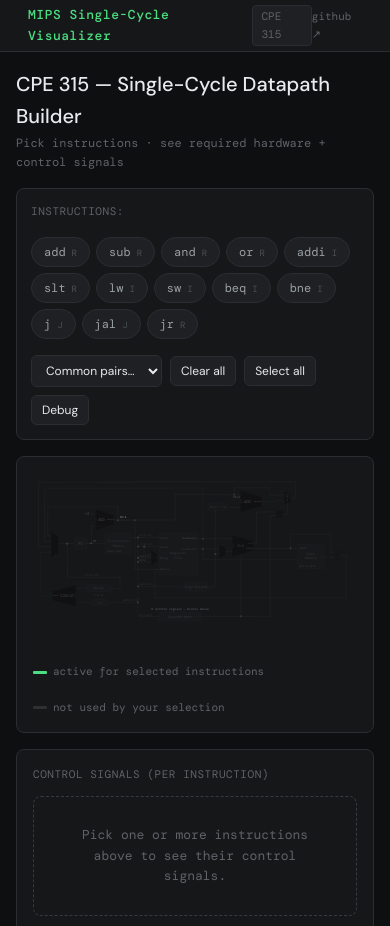
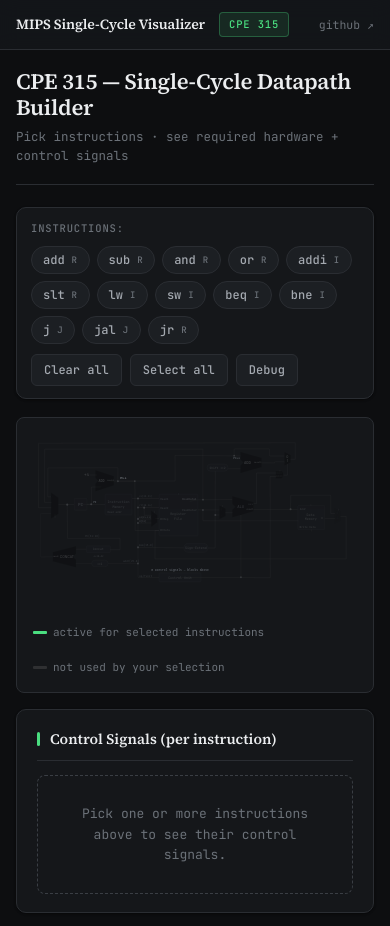
Before and after one commit to aihobbss/mips-single-cycle-visualizer, a plain HTML site: page index.html in a window 390 px wide. Shown: the top 926 px of the page. Drawn offline with nearby package versions, Linux system fonts and the light colour scheme.

Commit message:
polish: chrome-only Phase 2 — typography, chips, layout, value cells
Constraint maintained throughout: NEVER touched #dp-svg .dp-block /
.dp-wire / .dp-signal / .dp-label / .dp-field-label rules, never modified
SVG attributes, never changed --accent / --accent2 (those drive the live
wire color). Only the page chrome moved.

Chrome:
- Fonts: Inter (UI) + JetBrains Mono (code/data) + Source Serif 4 (title,
  panel titles, logo). System fallbacks for offline.
- :root: added --serif, --bg-elev, --accent-bg, --radius, --t-fast/--t-base,
  --shadow-sm/--shadow. --accent untouched.
- Body: font-smoothing, focus-visible outlines, font-feature-settings.
- Topbar: translucent blurred background, serif logo, accent-tinted CPE-315
  badge, hover transitions on the github link.
- Main: centered with max-width 1240px + margin auto.
- Header: serif title (26px), divider rule.
- Controls: tighter padding, soft elevation.
- Chips: rounded pill, smoother transitions, inner-glow selected state,
  press feedback.
- Action buttons: monospace, accent border on hover, press feedback,
  #dp-debug.active solid accent fill.
- Panels: serif titles with 3px accent left bar, soft shadow.
- Tables: tightened header letter-spacing, row hover, .dp-table td
  prefix on cell-value rules (specificity over the generic td color).
- Cards: border-color hover, elevation when open.
- Footer: centered.
- Mobile <=720px: topbar / padding / font scaling.

Functional fixes (also chrome-side):
- JS: control-table cell class derived directly from value, so 2/3/AND/NAND
  get their own classes instead of falling through to dp-cell-op.
- CSS: dark-theme tints for dp-cell-2 (purple) / dp-cell-3 (teal) /
  dp-cell-AND (info blue) / dp-cell-NAND (pink), with .dp-table td prefix
  so they win over the generic td color rule.
- Removed "Common pairs..." preset selector + handler + render fn.
- Fixed broken self-reference [dashboard/cpe315-datapath-layout-manual.svg]
  in the diagram TIP comment.
- .dp-grid: stacked single column so Control Signals + Component Activation
  tables stretch full-width and stay aligned regardless of how many
  instructions are selected (was 1fr 1fr side-by-side).

Note on prior aborted Phase 2: an earlier sweeping CSS rewrite overrode
fills/strokes inside #dp-svg .dp-block, destroying the SVG's tuned visual
language. Was rolled back to e77a9bd; this commit is the careful second
pass restricted to chrome only.

```diff
--- a/index.html
+++ b/index.html
@@ -5,26 +5,35 @@
 <meta name="viewport" content="width=device-width, initial-scale=1.0">
 <title>MIPS Single-Cycle Visualizer</title>
 <style>
-  @import url('https://fonts.googleapis.com/css2?family=DM+Mono:wght@400;500&family=DM+Sans:wght@300;400;500;600&display=swap');
+  @import url('https://fonts.googleapis.com/css2?family=Inter:wght@300;400;500;600;700&family=JetBrains+Mono:wght@400;500;600&family=Source+Serif+4:opsz,wght@8..60,500;8..60,600&display=swap');
 
   :root {
-    --bg: #0e0f11;
-    --bg2: #161719;
-    --bg3: #1e2023;
-    --border: #2a2d31;
-    --border2: #363a3f;
-    --text: #e8eaed;
-    --text2: #9aa0a6;
-    --text3: #5f6368;
-    --accent: #4ade80;
+    --bg: #0d0e10;          /* deepened paper-of-night */
+    --bg2: #15171a;
+    --bg3: #1c1f23;
+    --bg-elev: #20242a;     /* hover surfaces */
+    --border: #2a2d32;
+    --border2: #3a3e44;
+    --text: #ebedef;
+    --text2: #a4a9b0;
+    --text3: #6b7178;
+    --accent: #4ade80;      /* leave alone — drives SVG active wire color */
     --accent2: #22c55e;
+    --accent-bg: rgba(74, 222, 128, 0.10);
     --warn: #fbbf24;
     --danger: #f87171;
     --info: #60a5fa;
     --purple: #a78bfa;
     --teal: #2dd4bf;
-    --mono: 'DM Mono', monospace;
-    --sans: 'DM Sans', sans-serif;
+    --mono: 'JetBrains Mono', ui-monospace, 'Consolas', monospace;
+    --sans: 'Inter', system-ui, -apple-system, 'Segoe UI', sans-serif;
+    --serif: 'Source Serif 4', Georgia, 'Times New Roman', serif;
+    --radius:    10px;
+    --radius-sm: 6px;
+    --t-fast: 120ms cubic-bezier(0.4, 0, 0.2, 1);
+    --t-base: 200ms cubic-bezier(0.4, 0, 0.2, 1);
+    --shadow-sm: 0 1px 2px rgba(0,0,0,0.30), 0 1px 3px rgba(0,0,0,0.20);
+    --shadow:    0 4px 12px rgba(0,0,0,0.35), 0 2px 4px rgba(0,0,0,0.25);
   }
 
   * { box-sizing: border-box; margin: 0; padding: 0; }
@@ -34,8 +43,17 @@
     color: var(--text);
     font-family: var(--sans);
     font-size: 14px;
-    line-height: 1.6;
+    line-height: 1.55;
     min-height: 100vh;
+    -webkit-font-smoothing: antialiased;
+    -moz-osx-font-smoothing: grayscale;
+    font-feature-settings: "cv11", "ss01";
+  }
+
+  *:focus-visible {
+    outline: 2px solid var(--accent);
+    outline-offset: 2px;
+    border-radius: var(--radius-sm);
   }
 
   /* Right-now card */
@@ -143,10 +161,12 @@
 
   /* Top bar */
   .topbar {
-    background: var(--bg2);
+    background: rgba(21, 23, 26, 0.85);
+    backdrop-filter: saturate(180%) blur(10px);
+    -webkit-backdrop-filter: saturate(180%) blur(10px);
     border-bottom: 1px solid var(--border);
     padding: 0 28px;
-    height: 52px;
+    height: 56px;
     display: flex;
     align-items: center;
     justify-content: space-between;
@@ -154,18 +174,32 @@
     top: 0;
     z-index: 100;
   }
-  .topbar-left { display: flex; align-items: center; gap: 16px; }
-  .logo { font-family: var(--mono); font-size: 13px; font-weight: 500; color: var(--accent); letter-spacing: 0.04em; }
+  .topbar-left { display: flex; align-items: center; gap: 14px; }
+  .logo {
+    font-family: var(--serif);
+    font-size: 16px; font-weight: 600;
+    color: var(--text);
+    letter-spacing: -0.01em;
+  }
   .quarter-badge {
-    font-family: var(--mono); font-size: 11px; color: var(--text3);
-    background: var(--bg3); border: 1px solid var(--border); border-radius: 4px;
-    padding: 2px 8px;
-  }
-  .topbar-right { font-family: var(--mono); font-size: 11px; color: var(--text3); }
-  #live-time { color: var(--text2); }
+    font-family: var(--mono); font-size: 10.5px; font-weight: 500;
+    color: var(--accent);
+    background: var(--accent-bg);
+    border: 1px solid rgba(74, 222, 128, 0.30);
+    border-radius: 4px;
+    padding: 3px 9px;
+    text-transform: uppercase; letter-spacing: 0.08em;
+  }
+  .topbar-right { font-family: var(--mono); font-size: 11.5px; }
+  .topbar-right a {
+    color: var(--text3);
+    text-decoration: none;
+    transition: color var(--t-fast);
+  }
+  .topbar-right a:hover { color: var(--accent); }
 
   /* Layout */
-  .main { padding: 24px 28px; max-width: 1200px; }
+  .main { padding: 28px 28px 80px; max-width: 1240px; margin: 0 auto; }
 
   /* Section labels */
   .section-label {
@@ -466,81 +500,153 @@
   /* ===== CPE 315 Datapath Builder ===== */
   .dp-header {
     display: flex; justify-content: space-between; align-items: flex-start;
-    margin-bottom: 16px; flex-wrap: wrap; gap: 12px;
-  }
-  .dp-title { font-size: 20px; font-weight: 500; }
-  .dp-subtitle { font-size: 12px; color: var(--text3); margin-top: 2px; font-family: var(--mono); }
+    margin-bottom: 22px;
+    padding-bottom: 18px;
+    border-bottom: 1px solid var(--border);
+    flex-wrap: wrap; gap: 14px;
+  }
+  .dp-title {
+    font-family: var(--serif);
+    font-size: 26px; font-weight: 600;
+    color: var(--text);
+    letter-spacing: -0.015em;
+    line-height: 1.2;
+  }
+  .dp-subtitle {
+    font-size: 12.5px; color: var(--text3);
+    margin-top: 6px; font-family: var(--mono);
+  }
 
   .dp-controls {
-    display: flex; gap: 16px; flex-wrap: wrap; align-items: center;
+    display: flex; gap: 14px; flex-wrap: wrap; align-items: center;
     background: var(--bg2); border: 1px solid var(--border);
-    border-radius: 8px; padding: 14px; margin-bottom: 16px;
+    border-radius: var(--radius); padding: 16px 18px; margin-bottom: 18px;
+    box-shadow: var(--shadow-sm);
   }
   .dp-section-label {
-    font-family: var(--mono); font-size: 11px; color: var(--text3);
-    text-transform: uppercase; letter-spacing: 0.05em;
+    font-family: var(--mono); font-size: 10.5px; font-weight: 500;
+    color: var(--text3);
+    text-transform: uppercase; letter-spacing: 0.08em;
   }
   .dp-chips {
-    display: flex; gap: 6px; flex-wrap: wrap;
+    display: flex; gap: 7px; flex-wrap: wrap;
   }
   .dp-chip {
-    background: var(--bg3); color: var(--text2); border: 1px solid var(--border);
-    padding: 6px 12px; border-radius: 16px; font-family: var(--mono);
-    font-size: 12px; cursor: pointer; transition: all 0.12s;
-    user-select: none;
-  }
-  .dp-chip:hover { border-color: var(--border2); color: var(--text); }
+    background: var(--bg3); color: var(--text2);
+    border: 1px solid var(--border);
+    padding: 6px 13px; border-radius: 999px;
+    font-family: var(--mono); font-size: 12.5px; font-weight: 500;
+    cursor: pointer; user-select: none;
+    display: inline-flex; align-items: center; gap: 7px;
+    transition: background var(--t-fast), color var(--t-fast),
+                border-color var(--t-fast), box-shadow var(--t-fast),
+                transform var(--t-fast);
+  }
+  .dp-chip:hover {
+    border-color: var(--border2);
+    color: var(--text);
+    background: var(--bg-elev);
+  }
+  .dp-chip:active { transform: translateY(1px); }
   .dp-chip.selected {
-    background: rgba(74,222,128,0.12); color: var(--accent);
+    background: var(--accent-bg);
+    color: var(--accent);
+    border-color: rgba(74, 222, 128, 0.55);
+    box-shadow: inset 0 0 0 1px rgba(74, 222, 128, 0.18);
+  }
+  .dp-chip.selected:hover {
+    background: rgba(74, 222, 128, 0.16);
     border-color: var(--accent);
   }
   .dp-chip .dp-chip-fmt {
-    margin-left: 6px; font-size: 9px; color: var(--text3); opacity: 0.7;
-  }
-  .dp-chip.selected .dp-chip-fmt { color: var(--accent); opacity: 0.7; }
+    font-size: 9px; color: var(--text3);
+    text-transform: uppercase; letter-spacing: 0.06em;
+  }
+  .dp-chip.selected .dp-chip-fmt {
+    color: var(--accent); opacity: 0.7;
+  }
 
   .dp-actions { display: flex; gap: 8px; flex-wrap: wrap; align-items: center; margin-left: auto; }
   .dp-actions button, .dp-actions select {
-    background: var(--bg3); color: var(--text); border: 1px solid var(--border);
-    padding: 6px 10px; border-radius: 6px; font-family: var(--sans);
-    font-size: 12px; cursor: pointer; transition: all 0.15s;
+    background: var(--bg3); color: var(--text2);
+    border: 1px solid var(--border);
+    padding: 7px 12px; border-radius: var(--radius-sm);
+    font-family: var(--mono); font-size: 12px; font-weight: 500;
+    cursor: pointer;
+    transition: background var(--t-fast), color var(--t-fast),
+                border-color var(--t-fast), transform var(--t-fast);
   }
   .dp-actions button:hover, .dp-actions select:hover {
-    border-color: var(--accent); color: var(--accent);
+    background: var(--bg-elev);
+    border-color: var(--accent);
+    color: var(--accent);
+  }
+  .dp-actions button:active { transform: translateY(1px); }
+  #dp-debug.active {
+    background: var(--accent); color: var(--bg);
+    border-color: var(--accent);
   }
 
   .dp-grid {
-    display: grid; grid-template-columns: 1fr 1fr; gap: 16px;
+    display: grid; grid-template-columns: 1fr; gap: 16px;
     margin-bottom: 16px;
   }
-  @media (max-width: 1100px) { .dp-grid { grid-template-columns: 1fr; } }
+
+  @media (max-width: 720px) {
+    .topbar { padding: 0 16px; height: 50px; }
+    .logo { font-size: 14px; }
+    .main { padding: 18px 16px 60px; }
+    .dp-title { font-size: 22px; }
+    .dp-controls { padding: 12px 14px; gap: 10px; }
+    .dp-chip { padding: 5px 11px; font-size: 12px; }
+    .dp-panel { padding: 14px 14px; }
+    .dp-actions { margin-left: 0; width: 100%; justify-content: flex-start; }
+  }
 
   .dp-panel {
     background: var(--bg2); border: 1px solid var(--border);
-    border-radius: 8px; padding: 16px;
+    border-radius: var(--radius); padding: 18px 20px;
+    box-shadow: var(--shadow-sm);
   }
   .dp-panel-title {
-    font-family: var(--mono); font-size: 11px; color: var(--text3);
-    text-transform: uppercase; letter-spacing: 0.05em; margin-bottom: 12px;
+    font-family: var(--serif); font-size: 14.5px; font-weight: 600;
+    color: var(--text);
+    margin-bottom: 14px; padding-bottom: 10px;
+    border-bottom: 1px solid var(--border);
+    display: flex; align-items: center; gap: 10px;
+  }
+  .dp-panel-title::before {
+    content: ""; display: inline-block;
+    width: 3px; height: 14px;
+    background: var(--accent);
+    border-radius: 2px;
   }
 
   .dp-table { width: 100%; border-collapse: collapse; font-family: var(--mono); font-size: 12px; }
   .dp-table th, .dp-table td {
-    padding: 6px 8px; text-align: center; border-bottom: 1px solid var(--border);
+    padding: 8px 10px; text-align: center; border-bottom: 1px solid var(--border);
   }
   .dp-table th {
     color: var(--text3); font-weight: 500; font-size: 10px;
-    text-transform: uppercase; letter-spacing: 0.04em;
+    text-transform: uppercase; letter-spacing: 0.07em;
     cursor: help;
+    border-bottom: 1px solid var(--border2);
   }
   .dp-table td:first-child, .dp-table th:first-child {
-    text-align: left; color: var(--text); font-weight: 500;
-  }
+    text-align: left; color: var(--text); font-weight: 600;
+  }
+  .dp-table tbody tr { transition: background var(--t-fast); }
+  .dp-table tbody tr:hover { background: var(--bg3); }
   .dp-table tr:last-child td { border-bottom: none; }
 
   .dp-cell-1 { color: var(--accent); font-weight: 500; }
   .dp-cell-0 { color: var(--danger); }
   .dp-cell-X { color: var(--text3); opacity: 0.5; }
+  /* Multi-state control values (mux selects, branch logic) — dark-theme tints */
+  .dp-table td.dp-cell-2    { color: var(--purple); font-weight: 500; }
+  .dp-table td.dp-cell-3    { color: var(--teal);   font-weight: 500; }
+  .dp-table td.dp-cell-AND  { color: var(--info);   font-weight: 500; }
+  .dp-table td.dp-cell-NAND { color: #f472b6;       font-weight: 500; }
   .dp-cell-op { color: var(--info); font-weight: 500; }
   .dp-cell-yes { color: var(--accent); font-weight: 500; }
   .dp-cell-no { color: var(--text3); opacity: 0.4; }
@@ -557,15 +663,18 @@
   /* Per-instruction expandable cards */
   .dp-cards { display: flex; flex-direction: column; gap: 8px; }
   .dp-card {
-    background: var(--bg2); border: 1px solid var(--border); border-radius: 8px;
-    overflow: hidden;
-  }
+    background: var(--bg2); border: 1px solid var(--border);
+    border-radius: var(--radius); overflow: hidden;
+    transition: border-color var(--t-fast), box-shadow var(--t-fast);
+  }
+  .dp-card:hover { border-color: var(--border2); }
+  .dp-card.open { border-color: var(--border2); box-shadow: var(--shadow-sm); }
   .dp-card-head {
     display: flex; align-items: center; gap: 12px;
-    padding: 10px 14px; cursor: pointer; user-select: none;
-    background: var(--bg2); transition: background 0.12s;
-  }
-  .dp-card-head:hover { background: var(--bg3); }
+    padding: 11px 16px; cursor: pointer; user-select: none;
+    transition: background var(--t-fast);
+  }
+  .dp-card-head:hover { background: var(--bg-elev); }
   .dp-card-name { font-family: var(--mono); font-size: 14px; color: var(--accent); font-weight: 500; }
   .dp-card-syntax { font-family: var(--mono); font-size: 12px; color: var(--text2); }
   .dp-card-fmt {
@@ -685,9 +794,7 @@
       <span class="dp-section-label">Instructions:</span>
       <div class="dp-chips" id="dp-chips"></div>
       <div class="dp-actions">
-        <select id="dp-presets">
-          <option value="">Common pairs…</option>
-        </select>
+
         <button id="dp-clear">Clear all</button>
         <button id="dp-all">Select all</button>
         <button id="dp-debug" title="Hover any wire or block to see its data-uses tag">Debug</button>
@@ -2089,7 +2196,7 @@
         </div>
         <div class="dp-debug-row" style="margin-top:6px;">
           <span class="dp-debug-label">TIP:</span>
-          <span class="dp-debug-mono" style="color:var(--text3);">single-segment paths that serve multiple instructions need to be split in Inkscape; tags can be edited in [dashboard/cpe315-datapath-layout-manual.svg](dashboard/cpe315-datapath-layout-manual.svg) and we re-splice.</span>
+          <span class="dp-debug-mono" style="color:var(--text3);">single-segment paths that serve multiple instructions need to be split in Inkscape. See docs/EDIT.md for the splice workflow.</span>
         </div>
       </div>
     </div>
@@ -2152,7 +2259,6 @@ function initDatapath() {
   }
 
   renderDatapathChips();
-  renderDatapathPresets();
   renderDatapathAll();
 
   document.getElementById('dp-clear').addEventListener('click', () => {
@@ -2163,17 +2269,6 @@ function initDatapath() {
     DATAPATH_CPE315.instructionOrder.forEach(i => dpState.selected.add(i));
     renderDatapathAll();
   });
-  document.getElementById('dp-presets').addEventListener('change', (e) => {
-    const preset = e.target.value;
-    if (!preset) return;
-    const list = DATAPATH_CPE315.presets[preset];
-    if (list) {
-      dpState.selected = new Set(list);
-      renderDatapathAll();
-    }
-    e.target.value = '';
-  });
-
   // Debug mode: toggle hover-inspector on the SVG.
   const dbgBtn = document.getElementById('dp-debug');
   const dbgPanel = document.getElementById('dp-debug-panel');
@@ -2246,16 +2341,6 @@ function renderDatapathChips() {
   });
 }
 
-function renderDatapathPresets() {
-  const sel = document.getElementById('dp-presets');
-  Object.keys(DATAPATH_CPE315.presets).forEach(label => {
-    const opt = document.createElement('option');
-    opt.value = label;
-    opt.textContent = label;
-    sel.appendChild(opt);
-  });
-}
-
 function renderDatapathAll() {
   document.querySelectorAll('#dp-chips .dp-chip').forEach(chip => {
     chip.classList.toggle('selected', dpState.selected.has(chip.dataset.inst));
@@ -2281,11 +2366,10 @@ function renderDatapathControlTable() {
     const inst = DATAPATH_CPE315.instructions[name];
     const cells = sigs.map(sig => {
       const v = inst.controls[sig];
-      let cls = 'dp-cell-X';
-      if (v === 1) cls = 'dp-cell-1';
-      else if (v === 0) cls = 'dp-cell-0';
-      else if (v === 'X') cls = 'dp-cell-X';
-      else cls = 'dp-cell-op';
+      // Value -> cell class: known scalars (0/1/X) and mux-select integers (2,3)
+      // and branch-logic tags (AND, NAND) all get derived class names so each
+      // value has its own dark-theme color in the table.
+      let cls = `dp-cell-${v}`;
       const tip = sigMeta[sig] && sigMeta[sig].values && sigMeta[sig].values[v]
         ? sigMeta[sig].values[v] : sigMeta[sig].description;
       return `<td class="${cls}" title="${tip}">${v}</td>`;
```
